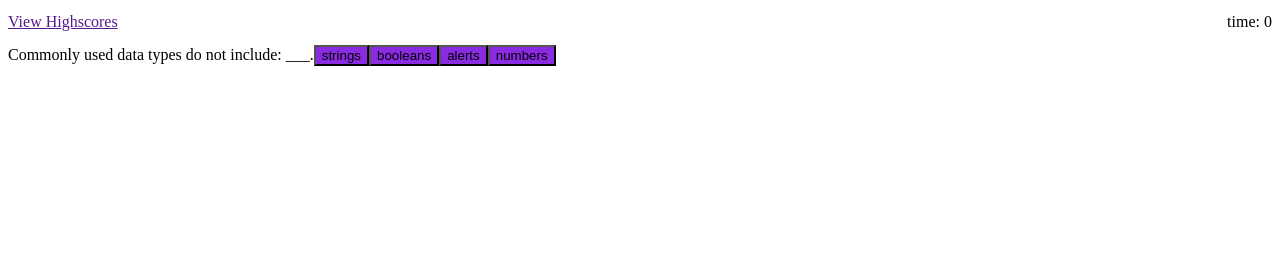
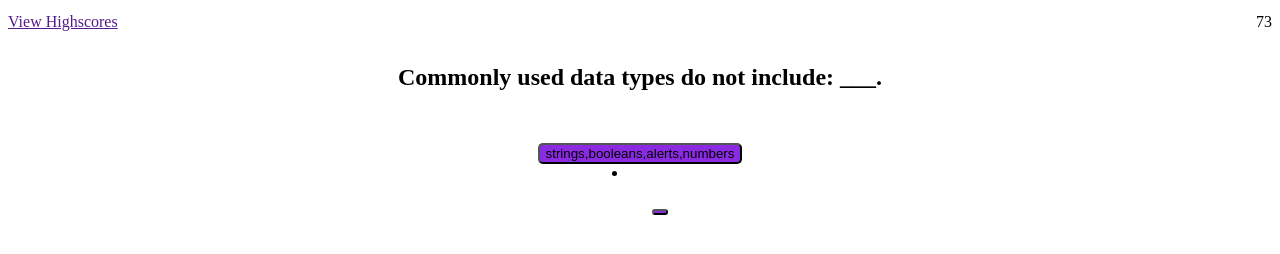
Before and after one commit to DesmondSaelee/javascript-timed-quiz-high-scores, a plain HTML site: page index.html in a window 1280 px wide. Both pictures are taken after a click on the button "Start Quiz". Drawn offline with Linux system fonts and the light colour scheme.

Commit message:
restarting challenge. using html start page and started javascript.

```diff
--- a/style.css
+++ b/Assets/css/style.css
@@ -4,6 +4,7 @@
     justify-content: space-between;
     font-weight: 100;
     font-size: medium;
+
 }
 
 /* Setting my div with class container to column and having everything in the center. */
@@ -14,6 +15,8 @@
 
 
 }
+
+
 
 /* Setting my h3 element with intro class to desired font weight and size. Also, setting a width, so it can wrap around. */
 .intro {
--- /dev/null
+++ b/Assets/js/script.js
@@ -0,0 +1,258 @@
+// --- old code---
+// var startButton = document.getElementById("startButton");
+// var quizQuestion1 = document.getElementById("question1");
+// var intro = document.getElementById("openingPage");
+
+// var questionindex = 0;
+// var quizQuestion2 = document.getElementById("question2");
+// var quizQuestion3 = document.getElementById("question3");
+// var quizQuestion4 = document.getElementById("question4");
+// var endPage = document.getElementById("endPage");
+
+// -----new code----
+var answer = document.querySelector(".startButton")
+var question = document.querySelector(".question")
+var blank = document.querySelector(".intro")
+var timerClock = document.querySelector(".timer");
+var timer;
+var timerCount;
+
+function init(){
+    timerCount = 75
+
+};
+
+function startGame(){
+    startTimer()
+};
+
+function startTimer() {
+    // Sets timer
+    timer = setInterval(function() {
+      timerCount--;
+      timerClock.textContent = timerCount;
+      if (timerCount >= 0) {
+        // Tests if win condition is met
+        if (isWin && timerCount > 0) {
+          // Clears interval and stops timer
+          clearInterval(timer);
+          winGame();
+        }
+      }
+      // Tests if time has run out
+      if (timerCount === 0) {
+        // Clears interval
+        clearInterval(timer);
+        loseGame();
+      }
+    }, 1000);
+  };
+
+  function startGame(){
+    timerCount = 75;
+    question.textContent = "Commonly used data types do not include: ___.";
+    blank.textContent = "";
+    answer.textContent = ["strings", "booleans", "alerts", "numbers"];
+
+    startTimer()
+  }
+
+  answer.addEventListener("click", startGame);
+
+// ---old code---
+// when user answer question correctly index goes up 1
+// var questions = [
+//     {
+//         "question": "Commonly used data types do not include: ___.",
+//         "choice1": "strings", "choice2": "booleans", "correctAnswer": "alerts", "choice3": "numbers"
+//     }, {
+//         "question": "The condition in and if/else statement is enclosed within ___.",
+//         "choice1": "quotes", "choice2": "curly brackets", "correctAnswer": "parentheses", "choice3": "square brackets"
+//     }, {
+//         "question": "Arrays in Javascript can be used to store ___.",
+//         "choice1": "numbers and strings", "choice2": "other arrays", "choice3": "booleans", "correctAnswer": "all the above"
+
+//     }, {
+//         "question": "String values must be enclosed within ___ when being assigned to variables.",
+//         "choice1": "commas", "choice2": "curly brackets", "correctAnswer": "quotes", "choice3": "parentheses"
+//     },
+// ];
+
+
+
+// --- old code ---
+// function printquestions() {
+//     console.log(questions[questionindex]);
+
+//     document.createElement("h2");
+//     var questionprompt = questions[0].question;
+//     var question = document.createElement("h2");
+//     question.textContent = questionprompt;
+//     quizQuestion1.append(questionprompt);
+
+
+//     document.createElement("button");
+//     var choice1Btn = document.createElement("button");
+//     choice1Btn.textContent = questions[0].choice1;
+//     quizQuestion1.append(choice1Btn);
+//     choice1Btn.style.backgroundColor = "blueviolet";
+
+//     document.createElement("button");
+//     var choice2Btn = document.createElement("button");
+//     choice2Btn.textContent = questions[0].choice2;
+//     quizQuestion1.append(choice2Btn);
+//     choice2Btn.style.backgroundColor = "blueviolet"
+
+//     document.createElement("button");
+//     var correctAnswerBtn = document.createElement("button");
+//     correctAnswerBtn.textContent = questions[0].correctAnswer;
+//     quizQuestion1.append(correctAnswerBtn);
+//     correctAnswerBtn.style.backgroundColor = "blueviolet"
+
+//     document.createElement("button");
+//     var choice3Btn = document.createElement("button");
+//     choice3Btn.textContent = questions[0].choice3;
+//     quizQuestion1.append(choice3Btn);
+//     choice3Btn.style.backgroundColor = "blueviolet"
+
+//     correctAnswerBtn.addEventListener("click", function () {
+//         quizQuestion1.style.display = "none"
+//         quizQuestion2.style.display = "block"
+//     })
+
+//     document.createElement("h2");
+//     var questionprompt = questions[1].question;
+//     var question = document.createElement("h2");
+//     question.textContent = questionprompt;
+//     quizQuestion2.append(questionprompt);
+
+//     document.createElement("button");
+//     var choice1Btn = document.createElement("button");
+//     choice1Btn.textContent = questions[1].choice1;
+//     quizQuestion2.append(choice1Btn);
+//     choice1Btn.style.backgroundColor = "blueviolet";
+
+//     document.createElement("button");
+//     var choice2Btn = document.createElement("button");
+//     choice2Btn.textContent = questions[1].choice2;
+//     quizQuestion2.append(choice2Btn);
+//     choice2Btn.style.backgroundColor = "blueviolet";
+
+//     document.createElement("button");
+//     var correctAnswerBtn = document.createElement("button");
+//     correctAnswerBtn.textContent = questions[1].correctAnswer;
+//     quizQuestion2.append(correctAnswerBtn);
+//     correctAnswerBtn.style.backgroundColor = "blueviolet";
+
+//     document.createElement("button");
+//     var choice3Btn = document.createElement("button");
+//     choice3Btn.textContent = questions[1].choice3;
+//     quizQuestion2.append(choice3Btn);
+//     choice3Btn.style.backgroundColor = "blueviolet";
+
+//     correctAnswerBtn.addEventListener("click", function () {
+//         quizQuestion2.style.display = "none"
+//         quizQuestion3.style.display = "block"
+//     })
+
+//     document.createElement("h2");
+//     var questionprompt = questions[2].question;
+//     var question = document.createElement("h2");
+//     question.textContent = questionprompt;
+//     quizQuestion3.append(questionprompt);
+
+
+//     document.createElement("button");
+//     var choice1Btn = document.createElement("button");
+//     choice1Btn.textContent = questions[2].choice1;
+//     quizQuestion3.append(choice1Btn);
+//     choice1Btn.style.backgroundColor = "blueviolet";
+
+//     document.createElement("button");
+//     var choice2Btn = document.createElement("button");
+//     choice2Btn.textContent = questions[2].choice2;
+//     quizQuestion3.append(choice2Btn);
+//     choice2Btn.style.backgroundColor = "blueviolet";
+
+//     document.createElement("button");
+//     var choice3Btn = document.createElement("button");
+//     choice3Btn.textContent = questions[2].choice3;
+//     quizQuestion3.append(choice3Btn);
+//     choice3Btn.style.backgroundColor = "blueviolet";
+
+
+//     document.createElement("button");
+//     var correctAnswerBtn = document.createElement("button");
+//     correctAnswerBtn.textContent = questions[2].correctAnswer;
+//     quizQuestion3.append(correctAnswerBtn);
+//     correctAnswerBtn.style.backgroundColor = "blueviolet";
+
+//     correctAnswerBtn.addEventListener("click", function () {
+//         quizQuestion3.style.display = "none"
+//         quizQuestion4.style.display = "block"
+//     })
+
+
+//     document.createElement("h2");
+//     var questionprompt = questions[3].question;
+//     var question = document.createElement("h2");
+//     question.textContent = questionprompt;
+//     quizQuestion4.append(questionprompt);
+
+//     document.createElement("button");
+//     var choice1Btn = document.createElement("button");
+//     choice1Btn.textContent = questions[3].choice1;
+//     quizQuestion4.append(choice1Btn);
+//     choice1Btn.style.backgroundColor = "blueviolet";
+
+//     document.createElement("button");
+//     var choice2Btn = document.createElement("button");
+//     choice2Btn.textContent = questions[3].choice2;
+//     quizQuestion4.append(choice2Btn);
+//     choice2Btn.style.backgroundColor = "blueviolet";
+
+//     document.createElement("button");
+//     var correctAnswerBtn = document.createElement("button");
+//     correctAnswerBtn.textContent = questions[3].correctAnswer;
+//     quizQuestion4.append(correctAnswerBtn);
+//     correctAnswerBtn.style.backgroundColor = "blueviolet";
+
+//     document.createElement("button");
+//     var choice3Btn = document.createElement("button");
+//     choice3Btn.textContent = questions[3].choice3;
+//     quizQuestion4.append(choice3Btn);
+//     choice3Btn.style.backgroundColor = "blueviolet";
+
+//     correctAnswerBtn.addEventListener("click", function () {
+//         quizQuestion4.style.display = "none"
+//         endPage.style.display = "block"
+//     })
+
+
+// }
+
+
+
+
+
+
+
+
+
+
+
+// ---old code---
+
+
+// startButton.addEventListener("click", function () {
+//     // console.log("clicked")
+//     // console.log(quizcontainer)
+//     // console.log(intro)
+//     intro.style.display = "none"
+//     quizQuestion1.style.display = "block"
+//     printquestions()
+//     //hide intro div.
+//     // show quiz
+//     // initialize timer
+
+// });
--- a/index.html
+++ b/index.html
@@ -5,30 +5,36 @@
     <meta http-equiv="X-UA-Compatible" content="IE=edge">
     <meta name="viewport" content="width=device-width, initial-scale=1.0">
     <title>Timed quiz</title>
-    <link rel="stylesheet" href="./style.css" />
+    <link rel="stylesheet" href="./Assets/css/style.css" />
 </head>
 <body>
     <header>
 
-        <nav>
-        <h1 class="topLine"><a href="">View Highscores</a><span id="timer">time: 0</span></h1>
+        <nav id="navBar">
+        <h1 class="topLine"><a href="">View Highscores</a><div class="timer">Time: 75</div></h1>
         </nav>
 
     </header>
     <div class="container" id="openingPage">
-        <h2 class="codingQuiz">Coding Quiz Challenge</h2>
+        <h2 class="question">Coding Quiz Challenge</h2>
         <h3 class="intro">Try to answer the following code-related questions within the time limit. Keep in mind that incorrect answers will penalize your score/time by 15 seconds!</h3>
-        <button class="startButton" id="startButton"> Start Quiz</button>
+        <button class="startButton" > Start Quiz</button>
+        <li>
+            <ul id="question1"><button class="startButton" ></button></ul>
+            <ul id="question2"></ul>
+            <ul id="question3"></ul>
+            <ul id="question4"></ul>
+        </li>
     </div>
-    <div class="quiz" id="question1"></div>
+    <!-- <div class="quiz" id="question1"></div>
     <div class="quiz" id="question2"></div>
     <div class="quiz" id="question3"></div>
     <div class="quiz" id="question4"></div>
-    <div class="quiz" id="endPage">
-        <h2 class="allDone">All Done!</h2>
+    <div class="quiz" id="endPage"> -->
+        <!-- <h2 class="allDone">All Done!</h2>
         <h3 class="finalscore"> Your final score is 45</h3>
         <h3 class="intials">Enter Initials: <input type="text"> <button id="submit">Submit</button></h3>
-    </div>
-    <script src="./script.js"></script>
+    </div> -->
+    <script src="./Assets/js/script.js"></script>
 </body>
 </html>
--- a/script.js
+++ /dev/null
@@ -1,204 +0,0 @@
-var startButton = document.getElementById("startButton");
-var quizQuestion1 = document.getElementById("question1");
-var intro = document.getElementById("openingPage");
-var questionindex = 0
-var quizQuestion2 = document.getElementById("question2")
-var quizQuestion3 = document.getElementById("question3")
-var quizQuestion4 = document.getElementById("question4")
-var endPage = document.getElementById("endPage")
-// when user answer question correctly index goes up 1
-var questions = [
-    {
-        "question": "Commonly used data types do not include: ___.",
-        "choice1": "strings", "choice2": "booleans", "correctAnswer": "alerts", "choice3": "numbers"
-    }, {
-        "question": "The condition in and if/else statement is enclosed within ___.",
-        "choice1": "quotes", "choice2": "curly brackets", "correctAnswer": "parentheses", "choice3": "square brackets"
-    }, {
-        "question": "Arrays in Javascript can be used to store ___.",
-        "choice1": "numbers and strings", "choice2": "other arrays", "choice3": "booleans", "correctAnswer": "all the above"
-
-    }, {
-        "question": "String values must be enclosed within ___ when being assigned to variables.",
-        "choice1": "commas", "choice2": "curly brackets", "correctAnswer": "quotes", "choice3": "parentheses"
-    },
-];
-
-
-
-
-function printquestions() {
-    console.log(questions[questionindex]);
-
-    document.createElement("h2");
-    var questionprompt = questions[0].question;
-    var question = document.createElement("h2");
-    question.textContent = questionprompt;
-    quizQuestion1.append(questionprompt);
-
-
-    document.createElement("button");
-    var choice1Btn = document.createElement("button");
-    choice1Btn.textContent = questions[0].choice1;
-    quizQuestion1.append(choice1Btn);
-    choice1Btn.style.backgroundColor = "blueviolet";
-
-    document.createElement("button");
-    var choice2Btn = document.createElement("button");
-    choice2Btn.textContent = questions[0].choice2;
-    quizQuestion1.append(choice2Btn);
-    choice2Btn.style.backgroundColor = "blueviolet"
-
-    document.createElement("button");
-    var correctAnswerBtn = document.createElement("button");
-    correctAnswerBtn.textContent = questions[0].correctAnswer;
-    quizQuestion1.append(correctAnswerBtn);
-    correctAnswerBtn.style.backgroundColor = "blueviolet"
-
-    document.createElement("button");
-    var choice3Btn = document.createElement("button");
-    choice3Btn.textContent = questions[0].choice3;
-    quizQuestion1.append(choice3Btn);
-    choice3Btn.style.backgroundColor = "blueviolet"
-
-    correctAnswerBtn.addEventListener("click", function () {
-        quizQuestion1.style.display = "none"
-        quizQuestion2.style.display = "block"
-    })
-
-    document.createElement("h2");
-    var questionprompt = questions[1].question;
-    var question = document.createElement("h2");
-    question.textContent = questionprompt;
-    quizQuestion2.append(questionprompt);
-
-    document.createElement("button");
-    var choice1Btn = document.createElement("button");
-    choice1Btn.textContent = questions[1].choice1;
-    quizQuestion2.append(choice1Btn);
-    choice1Btn.style.backgroundColor = "blueviolet";
-
-    document.createElement("button");
-    var choice2Btn = document.createElement("button");
-    choice2Btn.textContent = questions[1].choice2;
-    quizQuestion2.append(choice2Btn);
-    choice2Btn.style.backgroundColor = "blueviolet";
-
-    document.createElement("button");
-    var correctAnswerBtn = document.createElement("button");
-    correctAnswerBtn.textContent = questions[1].correctAnswer;
-    quizQuestion2.append(correctAnswerBtn);
-    correctAnswerBtn.style.backgroundColor = "blueviolet";
-
-    document.createElement("button");
-    var choice3Btn = document.createElement("button");
-    choice3Btn.textContent = questions[1].choice3;
-    quizQuestion2.append(choice3Btn);
-    choice3Btn.style.backgroundColor = "blueviolet";
-
-    correctAnswerBtn.addEventListener("click", function () {
-        quizQuestion2.style.display = "none"
-        quizQuestion3.style.display = "block"
-    })
-
-    document.createElement("h2");
-    var questionprompt = questions[2].question;
-    var question = document.createElement("h2");
-    question.textContent = questionprompt;
-    quizQuestion3.append(questionprompt);
-
-
-    document.createElement("button");
-    var choice1Btn = document.createElement("button");
-    choice1Btn.textContent = questions[2].choice1;
-    quizQuestion3.append(choice1Btn);
-    choice1Btn.style.backgroundColor = "blueviolet";
-
-    document.createElement("button");
-    var choice2Btn = document.createElement("button");
-    choice2Btn.textContent = questions[2].choice2;
-    quizQuestion3.append(choice2Btn);
-    choice2Btn.style.backgroundColor = "blueviolet";
-
-    document.createElement("button");
-    var choice3Btn = document.createElement("button");
-    choice3Btn.textContent = questions[2].choice3;
-    quizQuestion3.append(choice3Btn);
-    choice3Btn.style.backgroundColor = "blueviolet";
-
-
-    document.createElement("button");
-    var correctAnswerBtn = document.createElement("button");
-    correctAnswerBtn.textContent = questions[2].correctAnswer;
-    quizQuestion3.append(correctAnswerBtn);
-    correctAnswerBtn.style.backgroundColor = "blueviolet";
-
-    correctAnswerBtn.addEventListener("click", function () {
-        quizQuestion3.style.display = "none"
-        quizQuestion4.style.display = "block"
-    })
-
-
-    document.createElement("h2");
-    var questionprompt = questions[3].question;
-    var question = document.createElement("h2");
-    question.textContent = questionprompt;
-    quizQuestion4.append(questionprompt);
-
-    document.createElement("button");
-    var choice1Btn = document.createElement("button");
-    choice1Btn.textContent = questions[3].choice1;
-    quizQuestion4.append(choice1Btn);
-    choice1Btn.style.backgroundColor = "blueviolet";
-
-    document.createElement("button");
-    var choice2Btn = document.createElement("button");
-    choice2Btn.textContent = questions[3].choice2;
-    quizQuestion4.append(choice2Btn);
-    choice2Btn.style.backgroundColor = "blueviolet";
-
-    document.createElement("button");
-    var correctAnswerBtn = document.createElement("button");
-    correctAnswerBtn.textContent = questions[3].correctAnswer;
-    quizQuestion4.append(correctAnswerBtn);
-    correctAnswerBtn.style.backgroundColor = "blueviolet";
-
-    document.createElement("button");
-    var choice3Btn = document.createElement("button");
-    choice3Btn.textContent = questions[3].choice3;
-    quizQuestion4.append(choice3Btn);
-    choice3Btn.style.backgroundColor = "blueviolet";
-
-    correctAnswerBtn.addEventListener("click", function () {
-        quizQuestion4.style.display = "none"
-        endPage.style.display = "block"
-    })
-
-
-}
-
-
-
-
-
-
-
-
-
-
-
-
-
-
-startButton.addEventListener("click", function () {
-    // console.log("clicked")
-    // console.log(quizcontainer)
-    // console.log(intro)
-    intro.style.display = "none"
-    quizQuestion1.style.display = "block"
-    printquestions()
-    //hide intro div.
-    // show quiz
-    // initialize timer
-
-});
```
